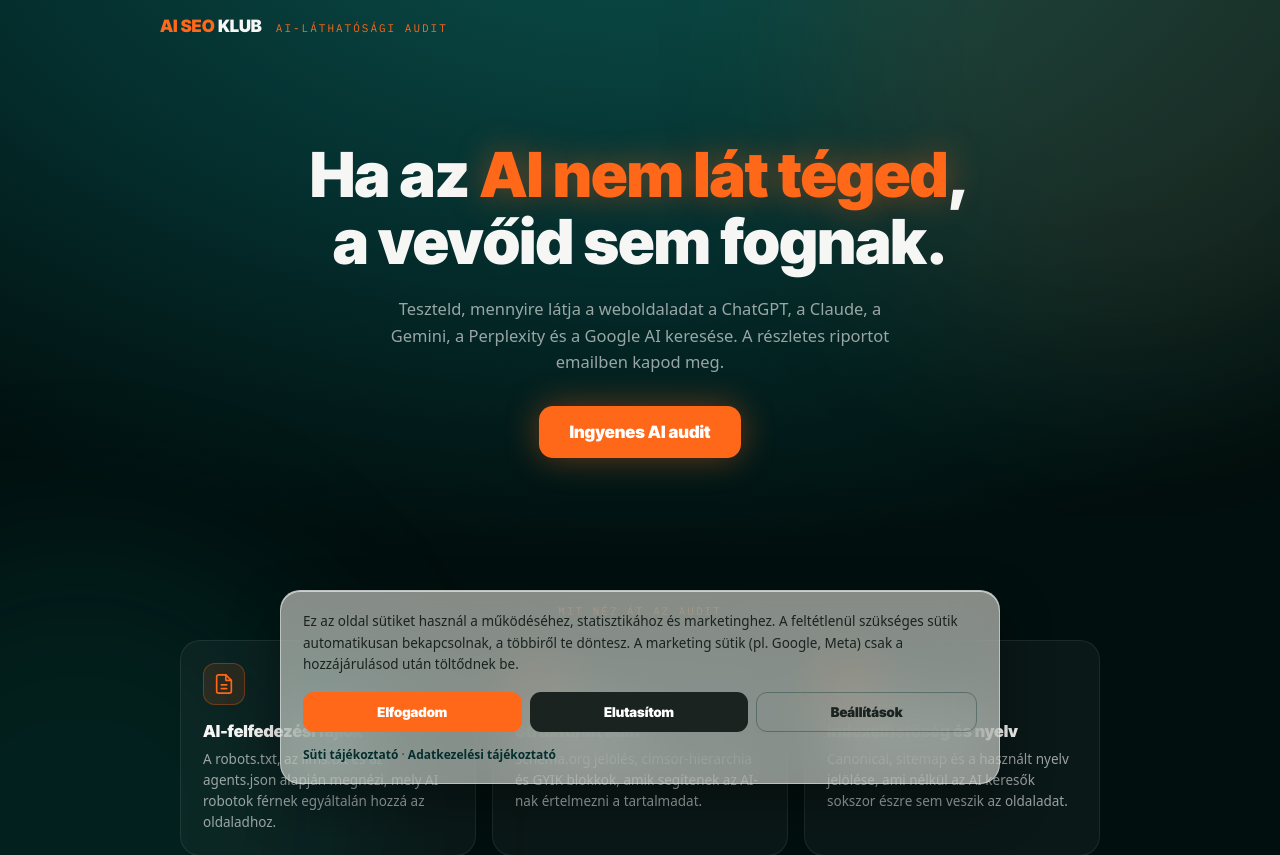
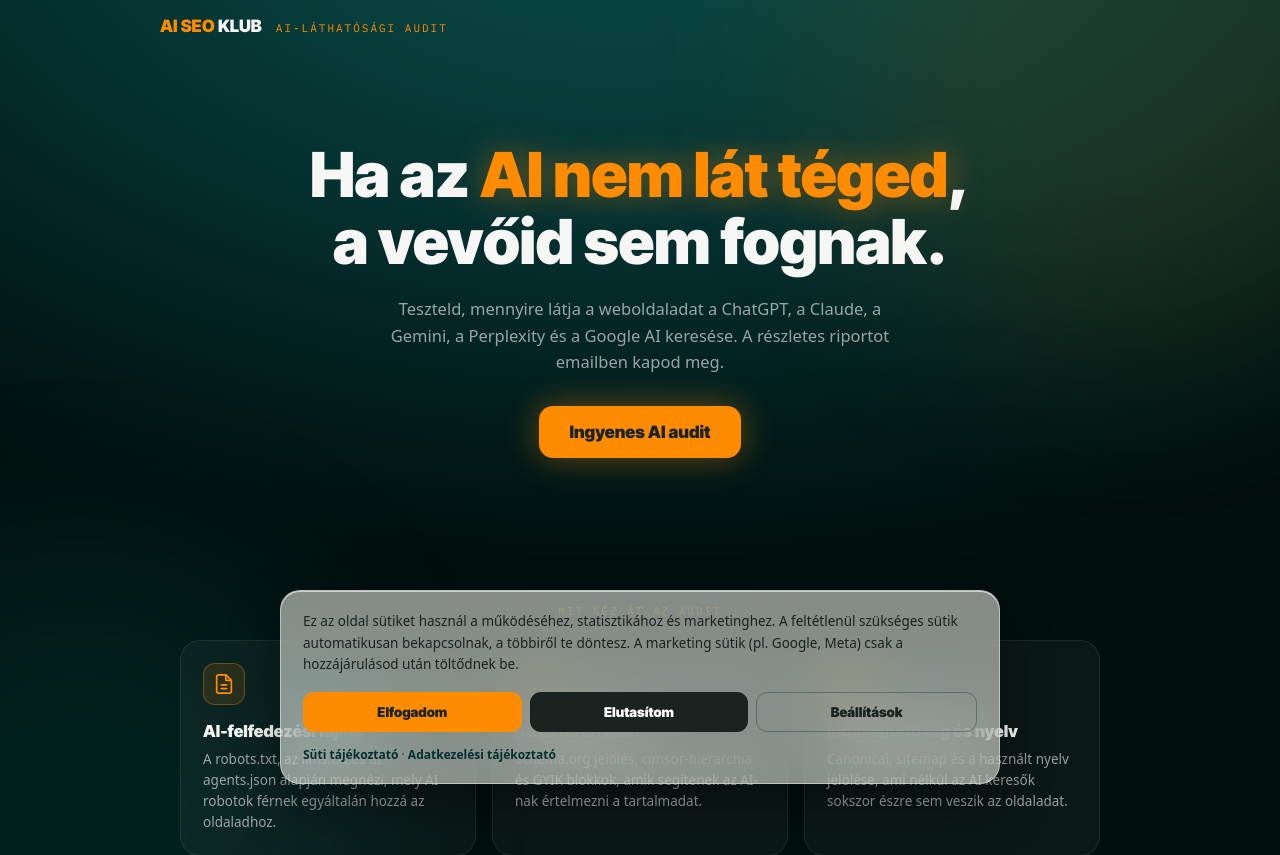
Before and after one commit to danielberndt-ai/aiseoklub, a Next.js app: page / in a window 1280 px wide. Shown: the top 855 px of the page. Built offline with nearby package versions, Linux system fonts and the light colour scheme; a web font is replaced by a local one.

Commit message:
Eredeti #FF8C00 narancs + sotet szoveg a narancs gombokon (AA kontraszt)

```diff
--- a/app/globals.css
+++ b/app/globals.css
@@ -75,7 +75,7 @@ body {
 
 input::placeholder { color: rgba(246, 246, 245, 0.28); }
 input:focus,
-button:focus-visible { outline: 2px solid #ff6719; outline-offset: 2px; }
+button:focus-visible { outline: 2px solid #ff8c00; outline-offset: 2px; }
 
 /* ---------- Háttér-fényfoltok ---------- */
 .glow-bg {
@@ -115,8 +115,8 @@ button:focus-visible { outline: 2px solid #ff6719; outline-offset: 2px; }
   font-family: 'IBM Plex Mono', ui-monospace, Menlo, monospace;
   font-size: 11px;
   letter-spacing: 1px;
-  color: #ff6719;
-  background: rgba(255,103,25, 0.06);
+  color: #ff8c00;
+  background: rgba(255,140,0, 0.06);
 }
 .pp-table td { color: rgba(246, 246, 245, 0.72); }
 
--- a/components/AuditClient.jsx
+++ b/components/AuditClient.jsx
@@ -5,7 +5,7 @@ import { createPortal } from "react-dom";
 
 // =====================================================================
 // AI SEO KLUB – AI-láthatósági audit
-// Vercel-kész React alkalmazás. Sötét minimál dizájn, narancs #FF6719.
+// Vercel-kész React alkalmazás. Sötét minimál dizájn, narancs #FF8C00.
 // ---------------------------------------------------------------------
 // A szkennelést a saját /api/scan Vercel függvény végzi, determinisztikus
 // ellenőrzésekkel (robots.txt, llms.txt, agents.json, schema, meta,
@@ -39,9 +39,12 @@ const T = {
   glass: "rgba(255,255,255,0.04)",
   glassStrong: "rgba(255,255,255,0.055)",
   line: "rgba(255,255,255,0.08)",
-  orange: "#FF6719",
-  orangeSoft: "rgba(255,103,25,0.12)",
-  orangeLine: "rgba(255,103,25,0.32)",
+  orange: "#FF8C00",
+  orangeSoft: "rgba(255,140,0,0.12)",
+  orangeLine: "rgba(255,140,0,0.32)",
+  // Sötét szöveg a narancs gombokon – a fehérrel szemben ez megfelel a
+  // WCAG AA kontrasztnak (#FF8C00 hátéren kb. 6.7:1).
+  onOrange: "#1B2320",
   green: "#46D19E",
   greenSoft: "rgba(70,209,158,0.12)",
   red: "#FF6B6B",
@@ -919,7 +922,7 @@ const consentBtnBase = {
   fontSize: 13.5,
   cursor: "pointer",
   whiteSpace: "nowrap",
-  color: "#FFFFFF",
+  color: "#1B2320",
   // Rugalmas szélesség, hogy a három gomb keskeny mobilon is EGY sorba férjen.
   flex: "1 1 0",
   minWidth: 0,
@@ -1060,7 +1063,7 @@ function CookieBanner({ onDecide }) {
           <button
             className="cta"
             onClick={() => onDecide({ analytics: false, marketing: false })}
-            style={{ ...consentBtnBase, background: "#1B2320" }}
+            style={{ ...consentBtnBase, background: "#1B2320", color: "#FFFFFF" }}
           >
             Elutasítom
           </button>
@@ -1290,7 +1293,7 @@ export default function AiVisibilityAudit() {
     >
 
       {/* Minimál, statikus háttérfény, semmi rács vagy minta */}
-      <div className="glow-bg" style={{ width: 620, height: 620, top: -260, right: -160, background: "rgba(255,103,25,0.09)" }} />
+      <div className="glow-bg" style={{ width: 620, height: 620, top: -260, right: -160, background: "rgba(255,140,0,0.09)" }} />
       <div className="glow-bg" style={{ width: 560, height: 560, bottom: -300, left: -200, background: "rgba(20,184,166,0.10)" }} />
 
       {/* Fejléc */}
@@ -1336,7 +1339,7 @@ export default function AiVisibilityAudit() {
               }}
             >
               Ha az{" "}
-              <span style={{ color: T.orange, textShadow: "0 0 34px rgba(255,103,25,0.45)" }}>
+              <span style={{ color: T.orange, textShadow: "0 0 34px rgba(255,140,0,0.45)" }}>
                 AI nem lát téged
               </span>
               ,
@@ -1359,7 +1362,7 @@ export default function AiVisibilityAudit() {
                   style={{
                     marginTop: 30,
                     background: T.orange,
-                    color: "#FFFFFF",
+                    color: T.onOrange,
                     border: "none",
                     borderRadius: 14,
                     padding: "16px 30px",
@@ -1367,7 +1370,7 @@ export default function AiVisibilityAudit() {
                     fontWeight: FONT_DISPLAY_WEIGHT,
                     fontSize: 17,
                     cursor: "pointer",
-                    boxShadow: "0 0 34px rgba(255,103,25,0.4)",
+                    boxShadow: "0 0 34px rgba(255,140,0,0.4)",
                     zIndex: 2,
                   }}
                 >
@@ -1425,8 +1428,8 @@ export default function AiVisibilityAudit() {
                     // a limit elérése után is indíthatnak auditot. A tényleges
                     // korlátot a szerver érvényesíti, és 429-cel jelez vissza.
                     style={{
-                      background: remaining <= 0 ? "rgba(255,103,25,0.35)" : T.orange,
-                      color: remaining <= 0 ? "rgba(255,255,255,0.45)" : "#FFFFFF",
+                      background: remaining <= 0 ? "rgba(255,140,0,0.35)" : T.orange,
+                      color: remaining <= 0 ? "rgba(27,35,32,0.45)" : T.onOrange,
                       border: "none",
                       borderRadius: 13,
                       padding: "15px 20px",
@@ -1434,7 +1437,7 @@ export default function AiVisibilityAudit() {
                       fontWeight: FONT_DISPLAY_WEIGHT,
                       fontSize: 16,
                       cursor: "pointer",
-                      boxShadow: remaining <= 0 ? "none" : "0 0 28px rgba(255,103,25,0.35)",
+                      boxShadow: remaining <= 0 ? "none" : "0 0 28px rgba(255,140,0,0.35)",
                     }}
                   >
                     Indítsd el az auditot
@@ -1497,7 +1500,7 @@ export default function AiVisibilityAudit() {
             <button
               className="cta"
               onClick={resetToForm}
-              style={{ background: T.orange, color: "#FFFFFF", border: "none", borderRadius: 13, padding: "13px 20px", fontFamily: FONT_DISPLAY, fontWeight: FONT_DISPLAY_WEIGHT, fontSize: 15, cursor: "pointer" }}
+              style={{ background: T.orange, color: T.onOrange, border: "none", borderRadius: 13, padding: "13px 20px", fontFamily: FONT_DISPLAY, fontWeight: FONT_DISPLAY_WEIGHT, fontSize: 15, cursor: "pointer" }}
             >
               Újrapróbálom
             </button>
```
Also changed, not shown: components/PrivacyPolicyView.jsx (+4 -4 lines).
